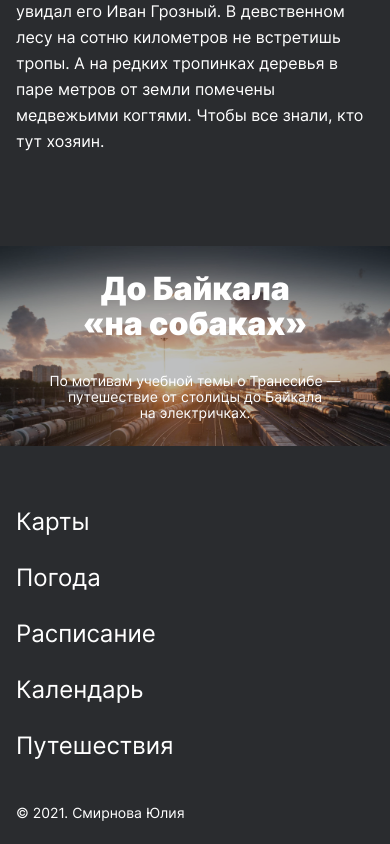
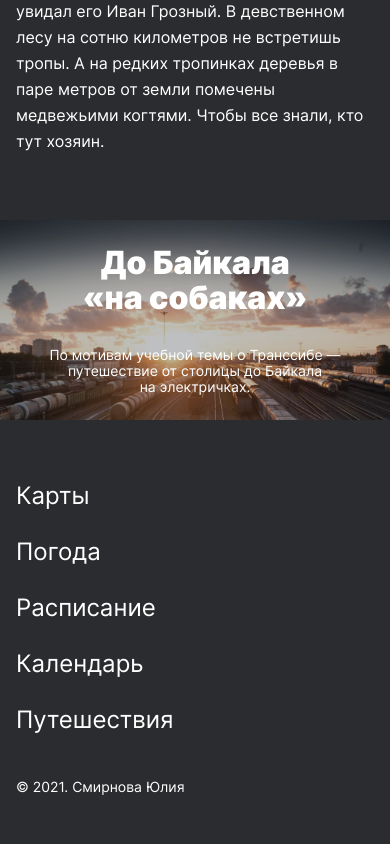
Before and after one commit to ulist2020/russian-travel, a plain HTML site: page index.html in a window 390 px wide. Shown: the part 9706-10550 px from the top of the page. After the commit the page ends 10524 px from the top, so only its background shows below. Drawn offline with Linux system fonts and the light colour scheme.

Commit message:
проект3 итерация2

```diff
--- a/blocks/cover/cover.css
+++ b/blocks/cover/cover.css
@@ -29,7 +29,7 @@
 
 @media screen and (max-width: 424px){
     .cover{
-        margin: 66px 0 auto 0x;
+        margin: 66px 0 auto 0;
         width: 100vw;
         height: 200px;
     }
```
